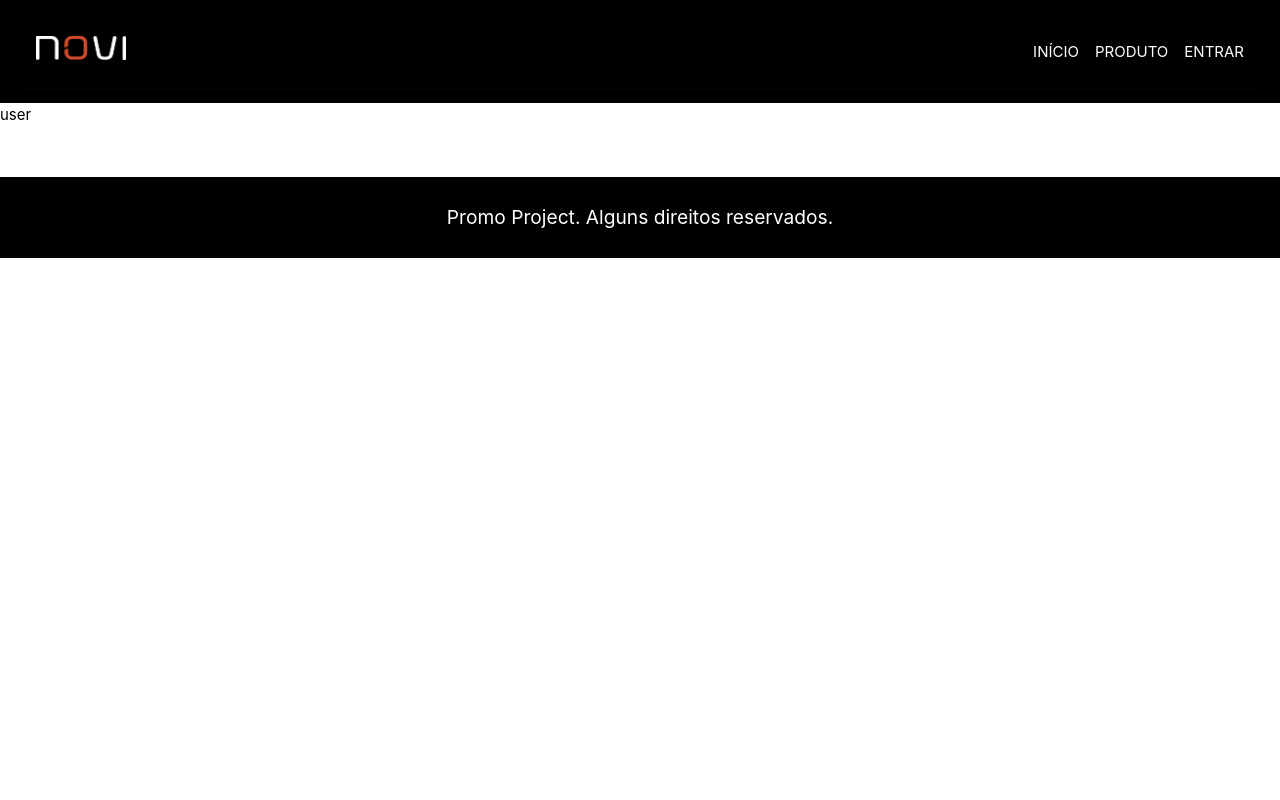
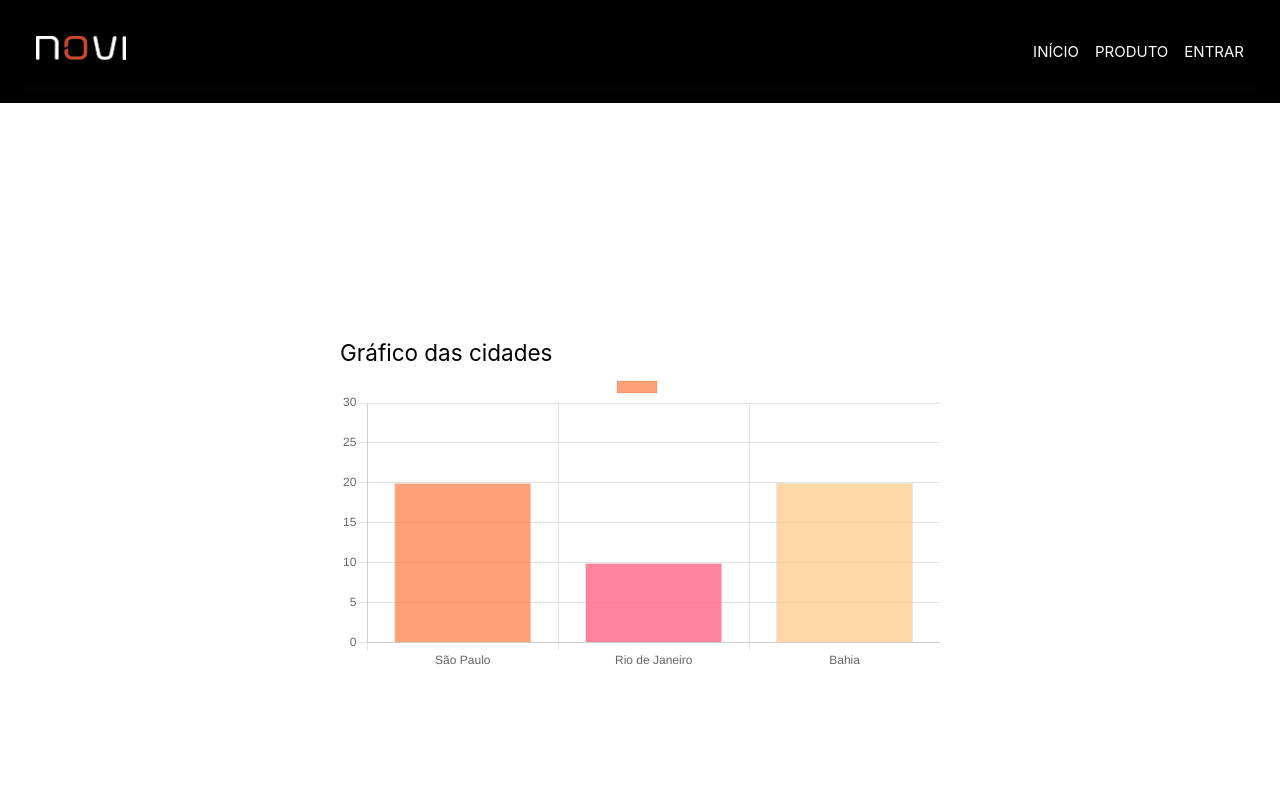
Before and after one commit to Danilo09/promo-project, a Vue app: page /user in a window 1280 px wide. Shown: the top 800 px of the page. Built offline with nearby package versions, Linux system fonts and the light colour scheme.

Commit message:
Update files

```diff
--- a/index.html
+++ b/index.html
@@ -4,7 +4,7 @@
     <meta charset="UTF-8">
     <link rel="icon" href="/favicon.ico">
     <meta name="viewport" content="width=device-width, initial-scale=1.0">
-    <title>Vite App</title>
+    <title>Projeto Novi</title>
   </head>
   <body>
     <div id="app"></div>
--- a/package.json
+++ b/package.json
@@ -11,6 +11,7 @@
   },
   "dependencies": {
     "axios": "^1.4.0",
+    "chart.js": "^4.3.0",
     "vue": "^3.3.2",
     "vue-router": "^4.2.2",
     "vuex": "^4.0.2"
--- a/src/assets/main.css
+++ b/src/assets/main.css
@@ -1,9 +1,12 @@
 @import './base.css';
 
 #app {
-  max-width: 1280px;
+  /* max-width: 1280px; */
   margin: 0 auto;
   font-weight: normal;
+}
+main {
+  min-height: 100vh;
 }
 input,
 textarea {
--- a/src/services.js
+++ b/src/services.js
@@ -10,5 +10,8 @@ export const api = {
   },
   post(endpoint, body) {
     return axiosInstance.post(endpoint, body);
+  },
+  login(body){
+    return axios.post(`http://localhost:3000/user`, body)
   }
 };
--- a/src/store.js
+++ b/src/store.js
@@ -32,6 +32,16 @@ export const store = createStore ({
     userCreate(context, payload) {
       context.commit("UPDATE_USER", {id: payload.email})
       return api.post("/user", payload)
+    },
+    userLogin(context, payload) {
+      return api
+      .login({
+        username: payload.email,
+        password: payload.password
+      })
+      .then(response => {
+        console.log(response)
+      })
     }
   }
 });
--- a/src/views/user/User.vue
+++ b/src/views/user/User.vue
@@ -1,20 +1,35 @@
 <template>
-    <section class="user">
-        user
+    <section class="user-graphic">
+      <UserGraphic />
+    </section>
+    <section>
+      <RandomStatus />
     </section>
   </template>
 
 <script>
+
+import UserGraphic from './UserGraphic.vue'
+import RandomStatus from './RandomStatus.vue'
+
 export default {
   name: "user-page",
-  methods: {
-    deslogar() {
-      this.$store.dispatch("deslogarUsuario");
-      this.$router.push("/login");
-    }
+  components: {
+    UserGraphic,
+    RandomStatus
   },
-  created() {
+  mounted() {
     document.title = "Usuário";
   }
 };
 </script>
+
+
+<style>
+.user-graphic {
+  display: flex;
+  align-items: center;
+  justify-content: center;
+  min-height: 100vh;
+}
+</style>
```
Also changed, not shown: 2 other files (tests, documents, lock files or other folders).
